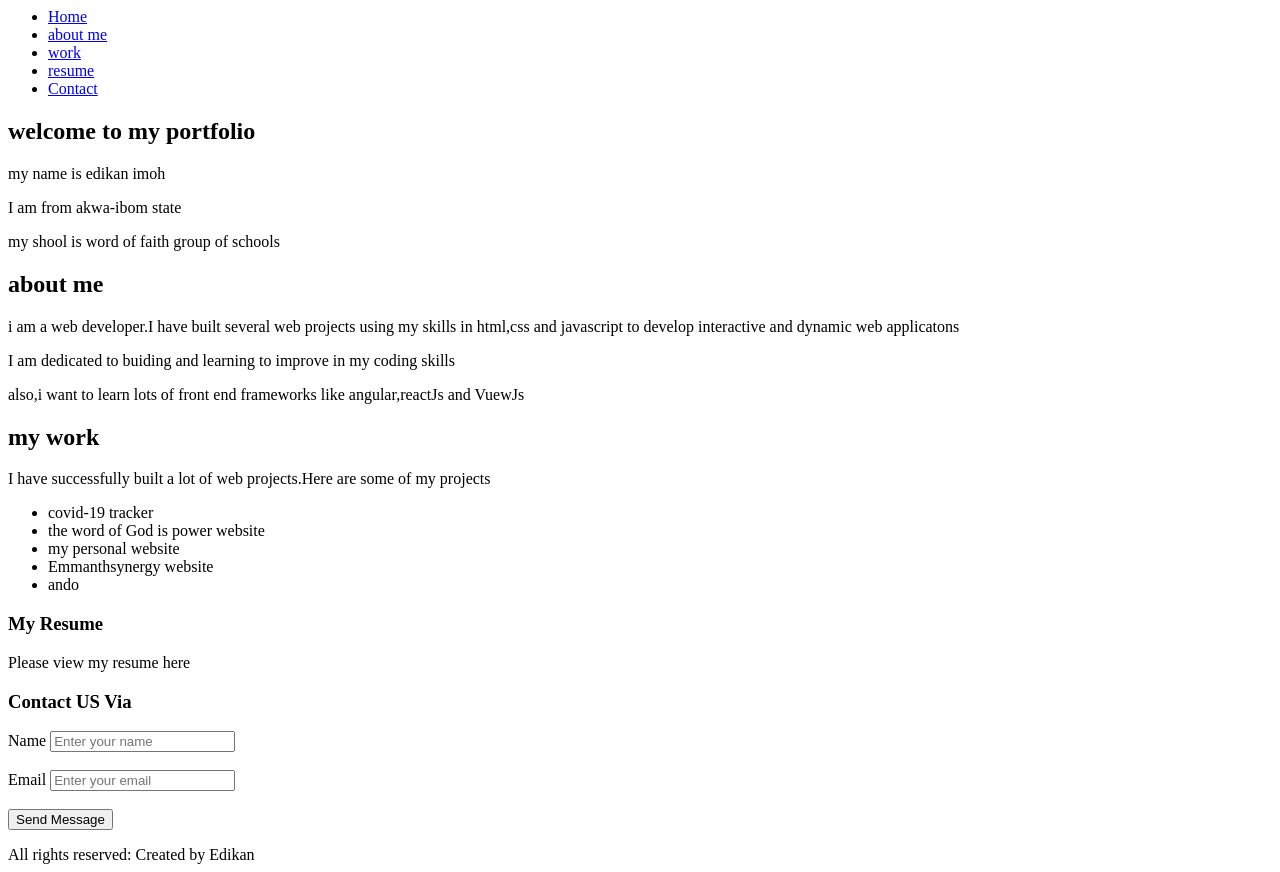
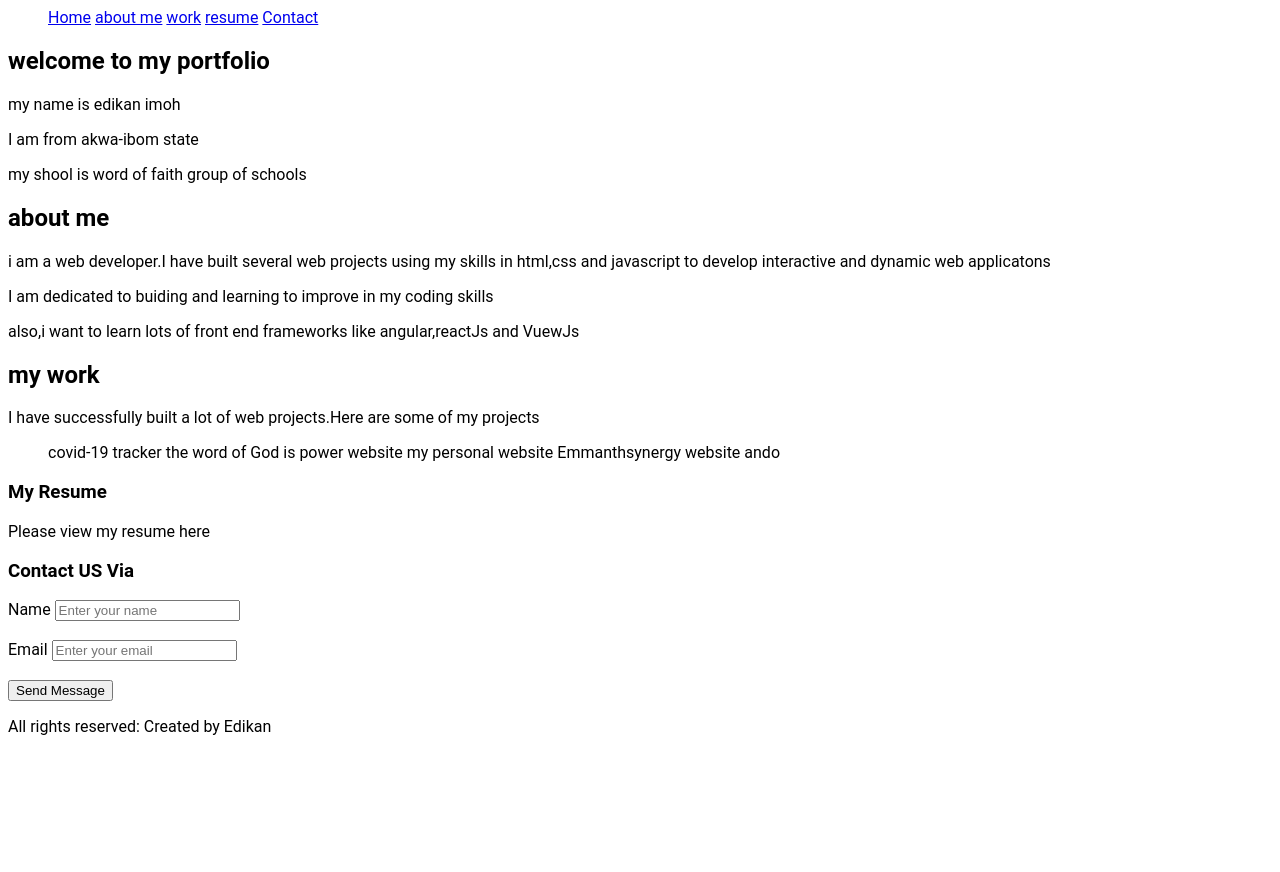
Before and after one commit to Edibobo/project1, a plain HTML site: page index.html in a window 1280 px wide. After the commit the page ends 800 px from the top, so only its background shows below. Drawn offline with Linux system fonts and the light colour scheme.

Commit message:
my first commit

```diff
--- a/index.html
+++ b/index.html
@@ -2,6 +2,8 @@
 
 <head>
     <title>my portfolio</title>
+
+    <link rel="stylesheet" href="styles.css">
 </head>
 
 <body>
@@ -9,7 +11,7 @@
     <nav>
         <ul>
             <li><a href="#Home"> Home</a></li>
-            <li> <a href="#About">about me</a></li>
+            <li><a href="#About">about me</a></li>
             <li><a href="#work">work</a></li>
             <li><a href="#resume">resume</a></li>
             <li><a href="#contact">Contact</a></li>
@@ -19,7 +21,7 @@
 
 
     <section id="Home">
-        <h1>welcome to my portfolio</h1>
+        <h1 class="heading">welcome to my portfolio</h1>
         <p>my name is edikan imoh</p>
         <p>I am from akwa-ibom state</p>
         <p>my shool is word of faith group of schools</p>
@@ -37,7 +39,7 @@
 
     <section id="work">
         <h1>my work</h1>
-        <p>I have successfully built a lot of web projects.Here are some of my projects</p>
+        <p class="my paragraph">I have successfully built a lot of web projects.Here are some of my projects</p>
         <ul>
             <li>covid-19 tracker</li>
             <li>the word of God is power website</li>
--- /dev/null
+++ b/styles.css
@@ -0,0 +1,15 @@
+li{
+display: inline;
+}
+
+
+body{
+    font-family: roboto;
+}
+
+. heaing{
+text-align: center;
+
+.my paragraph {
+font-style: italic;
+}
```
